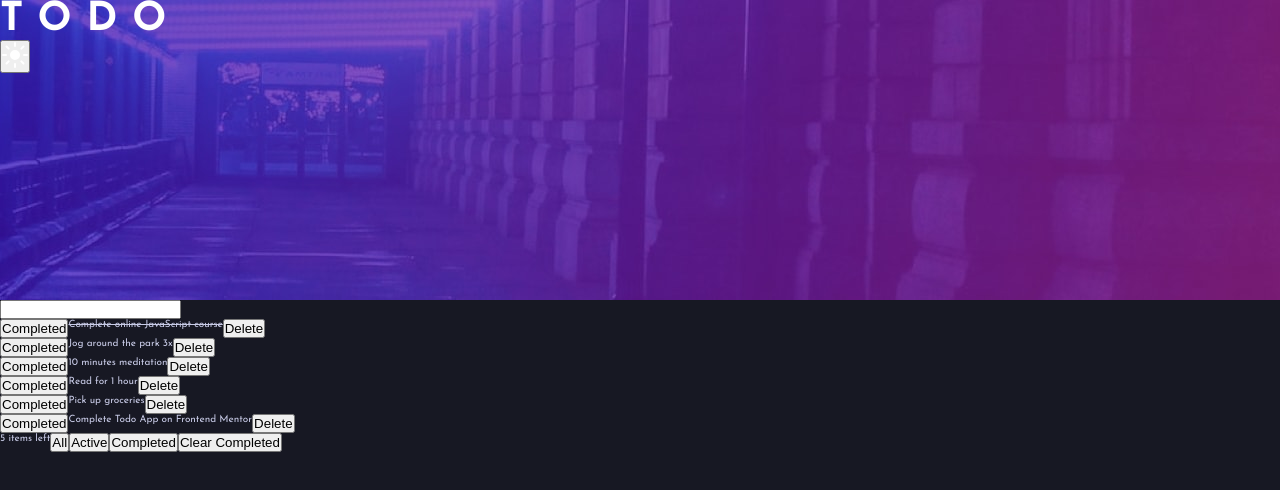
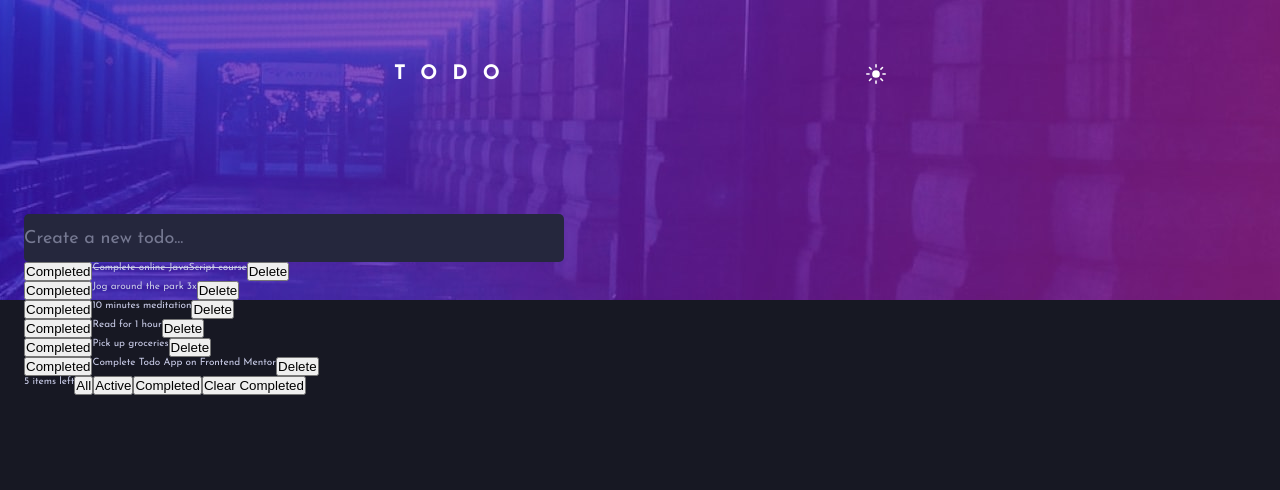
Before and after one commit to En-Jen/fm-todo-app, a React (Create React App) app: page / in a window 1280 px wide. Shown: the top 490 px of the page. Built offline with nearby package versions, Linux system fonts and the light colour scheme.

Commit message:
style header & some of input

```diff
--- a/src/App.js
+++ b/src/App.js
@@ -4,6 +4,7 @@ import Header from './components/Header';
 import AddTodo from './components/AddTodo';
 import TodoList from './components/TodoList';
 import TodosFilter from './components/TodosFilter';
+import Main from './components/Main';
 import DarkTheme from './themes/dark';
 
 const GlobalStyle = createGlobalStyle`
@@ -100,6 +101,7 @@ const App = () => {
 		<ThemeProvider theme={theme}>
 			<GlobalStyle />
 			<Header theme={theme} setTheme={setTheme} />
+			<Main>
 				<AddTodo
 					todos={todos}
 					setTodos={setTodos}
@@ -116,6 +118,7 @@ const App = () => {
 					setTodos={setTodos}
 					setFilterOption={setFilterOption}
 				/>
+			</Main>
 		</ThemeProvider>
 	);
 };
--- a/src/components/AddTodo.js
+++ b/src/components/AddTodo.js
@@ -1,4 +1,26 @@
 import React from 'react';
+import styled from 'styled-components';
+
+const InputBox = styled.div`
+	margin-top: -11rem;
+`;
+
+const TodoInput = styled.input`
+	background-color: ${p => p.theme.todoBg};
+	border-radius: 5px;
+	width: 100%;
+	max-width: 54rem;
+	height: 4.8rem;
+	border: none;
+	font-family: inherit;
+	font-size: var(--font-size-primary);
+	color: ${p => p.theme.newTodoTypingText};
+	caret-color: ${p => p.theme.activeFilterText};
+
+	&::placeholder {
+		color: ${p => p.theme.newTodoPlaceholderText};
+	}
+`;
 
 const AddTodo = ({ inputText, setInputText, todos, setTodos }) => {
 	const inputTextHandler = e => {
@@ -18,14 +40,17 @@ const AddTodo = ({ inputText, setInputText, todos, setTodos }) => {
 	};
 
 	return (
-		<form>
-			<input
-				onKeyDown={submitTodoHandler}
-				onChange={inputTextHandler}
-				value={inputText}
-				type="text"
-			/>
-		</form>
+		<InputBox>
+			<div>
+				<TodoInput
+					onKeyDown={submitTodoHandler}
+					onChange={inputTextHandler}
+					value={inputText}
+					type="text"
+					placeholder="Create a new todo..."
+				/>
+			</div>
+		</InputBox>
 	);
 };
 
--- a/src/components/Header.js
+++ b/src/components/Header.js
@@ -8,6 +8,8 @@ const StyledHeader = styled.header`
 	background-position: center;
 	background-repeat: no-repeat;
 	background-image: ${p => p.theme.bgImgMobile};
+	display: flex;
+	justify-content: center;
 
 	@media (min-width: 768px) {
 		height: 30rem;
@@ -15,10 +17,21 @@ const StyledHeader = styled.header`
 	}
 `;
 
+const HeaderWrapper = styled.div`
+	width: 100%;
+	height: 40px;
+	max-width: 54rem;
+	padding: 2.4rem;
+	margin-top: 5rem;
+	display: flex;
+	align-items: center;
+	justify-content: space-between;
+`;
+
 const Heading = styled.h1`
 	color: #fff;
 	text-transform: uppercase;
-	font-size: 4rem;
+	font-size: 2rem;
 	font-weight: 700;
 	letter-spacing: 1.5rem;
 `;
@@ -26,10 +39,10 @@ const Heading = styled.h1`
 const Header = ({ theme, setTheme }) => {
 	return (
 		<StyledHeader>
-			<div>
+			<HeaderWrapper>
 				<Heading>Todo</Heading>
 				<ThemeToggler theme={theme} setTheme={setTheme} />
-			</div>
+			</HeaderWrapper>
 		</StyledHeader>
 	);
 };
--- /dev/null
+++ b/src/components/Main.js
@@ -0,0 +1,7 @@
+import styled from 'styled-components'
+
+const Main = styled.main`
+    padding: 2.4rem;
+`;
+
+export default Main;
--- a/src/components/ThemeToggler.js
+++ b/src/components/ThemeToggler.js
@@ -1,8 +1,23 @@
 import React from 'react';
+import styled from 'styled-components';
 import IconSun from '../assets/icon-sun.svg';
 import IconMoon from '../assets/icon-moon.svg';
 import LightTheme from '../themes/light';
 import DarkTheme from '../themes/dark';
+
+const ToggleButton = styled.button`
+	width: 2rem;
+	height: 2rem;
+	background-color: transparent;
+	cursor: pointer;
+	border: none;
+	outline: none;
+	display: inline-flex;
+
+	> img {
+		width: 100%;
+	}
+`;
 
 const ThemeToggler = ({ theme, setTheme }) => {
 	const themeToggleHandler = () => {
@@ -10,13 +25,13 @@ const ThemeToggler = ({ theme, setTheme }) => {
 	};
 
 	return (
-		<button onClick={themeToggleHandler}>
+		<ToggleButton onClick={themeToggleHandler}>
 			{theme.id === 'dark' ? (
 				<img src={IconSun} alt="Theme switcher icon" />
 			) : (
 				<img src={IconMoon} alt="Theme switcher icon" />
 			)}
-		</button>
+		</ToggleButton>
 	);
 };
 
--- a/src/themes/dark.js
+++ b/src/themes/dark.js
@@ -5,7 +5,8 @@ const theme = {
 	id: 'dark',
 	todoBg: '#25273D',
 	bodyBg: '#171823',
-	newTodoText: '#767992',
+    newTodoPlaceholderText: '#767992',
+    newTodoTypingText: '#C8CBE7',
 	completedTodoText: '#4D5067',
 	uncompletedTodoText: '#C8CBE7',
 	filterText: '#5B5E7E',
--- a/src/themes/light.js
+++ b/src/themes/light.js
@@ -5,7 +5,8 @@ const theme = {
 	id: 'light',
 	todoBg: '#fff',
 	bodyBg: '#FAFAFA',
-	newTodoText: '#9495A5',
+	newTodoPlaceholderText: '#9495A5',
+	newTodoTypingText: '#393A4B',
 	completedTodoText: '#D1D2DA',
 	uncompletedTodoText: '#494C6B',
 	filterText: '#9495A5',
```
Also changed, not shown: 1 other file (tests, documents, lock files or other folders). Lines whose indentation alone changed are shown as unchanged.
